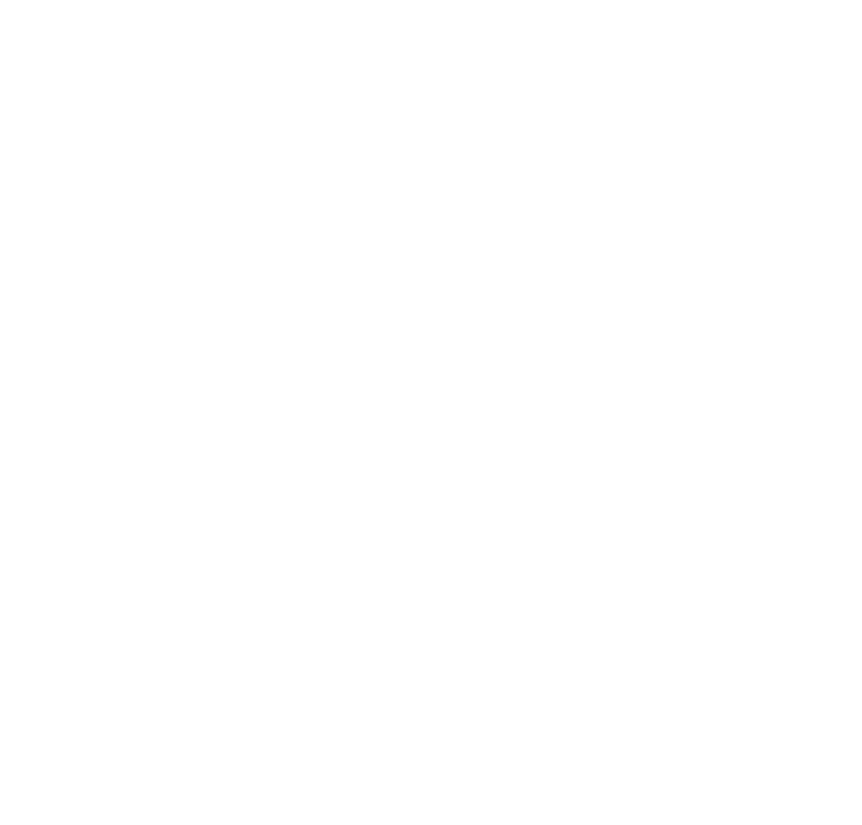
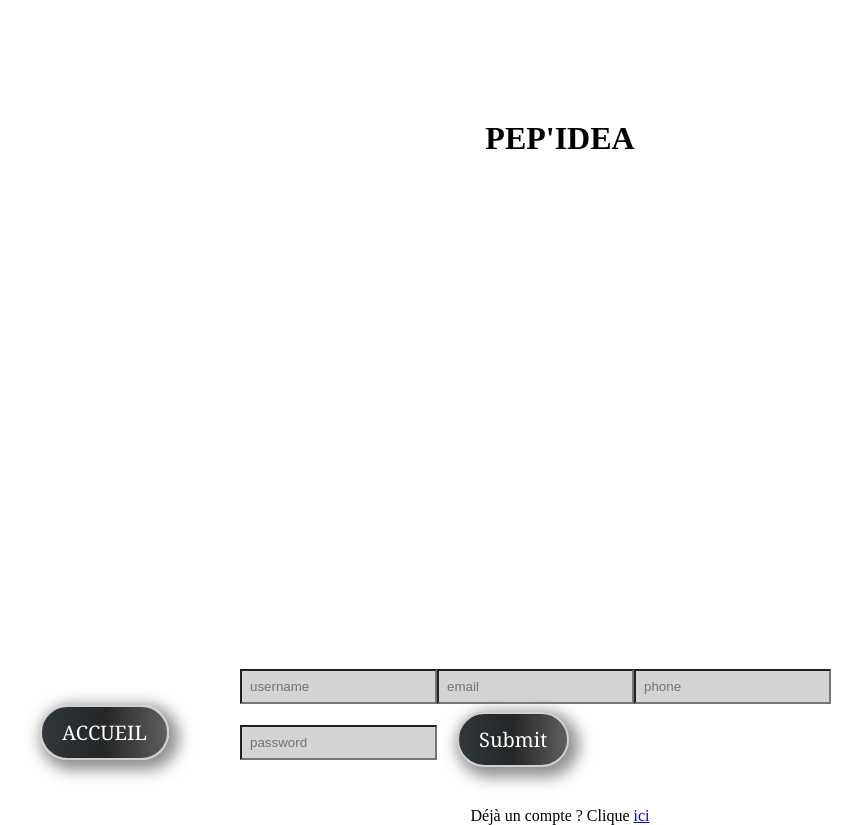
Before and after one commit to WildCodeSchool/remote-fr-q2p3-digico-front, a React (Create React App) app: page /signup in a window 1280 px wide. Shown: the whole page, without its empty margins (80-942 px from the left). Before the commit the page ends 800 px from the top, so only its background shows below. Built offline with nearby package versions, Linux system fonts and the light colour scheme.

Commit message:
pages_inscrption_ok

```diff
--- a/src/App.jsx
+++ b/src/App.jsx
@@ -4,7 +4,11 @@
 import ListIdea from "./pages/Idea/ListIdea.jsx";
 import ListProject from "./pages/Project/ListProject.jsx";
 import DetailsProject from "./pages/Project/DetailsProject.jsx";
-import Signup from "./components/LogIn/Signup.jsx"
+import Signup from "./components/Login/Signup.jsx"
+import Login from "./components/Login/Login.jsx"
+
+
+
 import { BrowserRouter as Router, Switch, Route } from 'react-router-dom';
 import './App.css';
 
@@ -18,7 +22,9 @@
           <Route path="/creer-idee" component={CreateIdea}/>
           <Route path="/liste-idee" component={ListIdea}/>
           <Route path="/liste-projet" component={ListProject}/>
-          <Route path="/inscription" component={Signup}/>
+          <Route path="/signup" component={Signup}/>
+          <Route path="/login" component={Login}/>
+          <Route path="/inscription" component={Login}/>
           <Route path="/details-projet" component={DetailsProject}/>
         </Switch>
       </Router>
--- a/src/components/LogIn/Login.jsx
+++ b/src/components/LogIn/Login.jsx
@@ -1,23 +1,27 @@
 import React from 'react';
 import { useForm } from 'react-hook-form';
 import {Link} from 'react-router-dom';
-
+import './login.css'
 function Login() {
-    const { register, handleSubmit, errors } = useForm();
+    const {  handleSubmit, errors } = useForm();
     const onSubmit = (data) => {
         console.log(data);
       };
 
     return (
-        <div>
-             <form onSubmit={handleSubmit(onSubmit)}>
-                <input name="pseudonyme" ref={register} placeholder="username"/>
-                <input name="password" ref={register} placeholder="password"/>
-                <input type="submit"/>
+        <div className="login">
+            <h1 className="pepidea_login">PEP'IDEA</h1>
+             <form className="form_login" onSubmit={handleSubmit(onSubmit)}>
+                <input className="pseudo_login"  placeholder="username"/>
+                <input className="password_login"  placeholder="password"/>
+                <input className="button_login" type="submit"/>
              </form>
-             <span>
-                 No account yet ? Click <Link>here</Link>.
-             </span>
+             <p className="no_account">
+                 Pas encore de compte ? Clique&nbsp;<Link to="/signup" >ici</Link>.
+                 </p>
+
+                 <Link to='/'  className="button_welcome_login">ACCUEIL</Link>
+
         </div>
     )
 }
--- a/src/components/LogIn/Signup.jsx
+++ b/src/components/LogIn/Signup.jsx
@@ -1,6 +1,7 @@
 import React from 'react';
 import { useForm } from 'react-hook-form';
 import {Link} from 'react-router-dom';
+import "./signup.css"
 
 function Signup() {
     const { handleSubmit, errors } = useForm();
@@ -10,16 +11,18 @@
 
     return (
         <div>
-            <form onSubmit={handleSubmit(onSubmit)}>
-                <input name="pseudonyme"  placeholder="username"/>
-                <input name="email"  placeholder="email" type="email"/>
-                <input name="phone"  placeholder="phone" />
-                <input name="password"  placeholder="password"/>
-                <input type="submit"/>
+            <h1 className="pepidea_signup">PEP'IDEA</h1>
+            <form className="form_signup"onSubmit={handleSubmit(onSubmit)}>
+                <input className="pseudo_signup"name="pseudonyme"  placeholder="username"/>
+                <input className="email_signup"name="email"  placeholder="email" type="email"/>
+                <input className="phone_signup"name="phone"  placeholder="phone" />
+                <input className="password_signup"name="password"  placeholder="password"/>
+                <input className="button_submit" type="submit"/>
              </form>
-             <span>
-                 Got an account ? Click <Link to="/">here</Link> to get back on Homepage.
-             </span>
+             <p className="sentence_no_account">
+                 Déjà un compte ? Clique&nbsp;<Link to="/login" > ici </Link>
+             </p>
+             <Link to='/'  className="button_welcome_signup">ACCUEIL</Link>
         </div>
     )
 }
--- a/src/components/LogIn/login.css
+++ b/src/components/LogIn/login.css
@@ -0,0 +1,108 @@
+.login{
+    display: flex;
+    flex-direction: column;
+}
+
+
+.pepidea_login{
+    text-align: center;
+    margin-top: 15vh;
+}
+
+
+.form_login{
+
+    /* display: flex; */
+    flex-direction: column;
+    width: 50vw;
+    margin-right: auto;
+    margin-left: auto;
+    margin-top: 40%;
+    /* position:absolute;
+    bottom:0; */
+}
+
+.pseudo_login{
+    background-color: rgb(211, 212, 212);
+    padding: 1vh;
+    margin-bottom: 1vh;
+}
+
+
+.password_login{
+    background-color: rgb(211, 212, 212);
+    padding: 1vh;
+    margin-bottom: 4vh;
+}
+
+.button_login{
+
+    margin-left: 20px;
+    text-align: center;
+    margin-top: auto;
+    margin-bottom: auto;
+    color: rgb(255, 255, 255);
+    font-size: 20px;
+    line-height: 11px;
+    padding: 20px;
+    border-radius: 50px;
+    font-family: Georgia, serif;
+    font-weight: normal;
+    text-decoration: none;
+    font-style: normal;
+    font-variant: normal;
+    text-transform: none;
+    background-image: linear-gradient(to right, rgb(49, 55, 59) 0%, rgb(36, 38, 39) 50%, rgb(94, 95, 95) 100%);
+    box-shadow: rgb(143, 142, 142) 5px 5px 15px 5px;
+    border: 2px solid rgb(209, 207, 207);
+    display: inline-block;
+margin-bottom: 5vh;}
+
+
+    .myButton:hover {
+    background: #000000;
+    }
+
+    .myButton:active {
+    background: #070707;
+    }
+
+.no_account{
+
+    text-align: center;
+
+    }
+ .button_welcome_login{
+
+
+    position: fixed;
+    bottom: 0;
+
+    margin-left: 15vh;
+    text-align: center;
+    margin-top: auto;
+    margin-bottom: auto;
+    color: rgb(255, 255, 255);
+    font-size: 20px;
+    line-height: 11px;
+    padding: 20px;
+    border-radius: 50px;
+    font-family: Georgia, serif;
+    font-weight: normal;
+    text-decoration: none;
+    font-style: normal;
+    font-variant: normal;
+    text-transform: none;
+    background-image: linear-gradient(to right, rgb(49, 55, 59) 0%, rgb(36, 38, 39) 50%, rgb(94, 95, 95) 100%);
+    box-shadow: rgb(143, 142, 142) 5px 5px 15px 5px;
+    border: 2px solid rgb(209, 207, 207);
+    display: inline-block;
+margin-bottom: 5vh;}
+
+    .myButton:hover {
+    background: #000000;
+    }
+
+    .myButton:active {
+    background: #070707;
+    }
--- a/src/components/LogIn/signup.css
+++ b/src/components/LogIn/signup.css
@@ -0,0 +1,114 @@
+
+.pepidea_signup{
+    text-align: center;
+    margin-top: 15vh;
+}
+
+
+.form_signup{
+
+    /* display: flex; */
+    flex-direction: column;
+    width: 50vw;
+    margin-right: auto;
+    margin-left: auto;
+    margin-top: 40%;
+    /* position:absolute;
+    bottom:0; */
+}
+
+.pseudo_signup{
+   background-color: rgb(211, 212, 212);
+    padding: 1vh;
+    margin-bottom: 1vh;
+}
+
+.email_signup{
+    background-color: rgb(211, 212, 212);
+    padding: 1vh;
+    margin-bottom: 1vh;
+}
+
+.phone_signup{
+    background-color: rgb(211, 212, 212);
+    padding: 1vh;
+    margin-bottom: 1vh;
+
+}
+
+.password_signup{
+    background-color: rgb(211, 212, 212);
+    padding: 1vh;
+    margin-bottom: 2vh;
+}
+
+.button_submit{
+
+    margin-left: 20px;
+    text-align: center;
+    margin-top: auto;
+    margin-bottom: auto;
+    color: rgb(255, 255, 255);
+    font-size: 20px;
+    line-height: 11px;
+    padding: 20px;
+    border-radius: 50px;
+    font-family: Georgia, serif;
+    font-weight: normal;
+    text-decoration: none;
+    font-style: normal;
+    font-variant: normal;
+    text-transform: none;
+    background-image: linear-gradient(to right, rgb(49, 55, 59) 0%, rgb(36, 38, 39) 50%, rgb(94, 95, 95) 100%);
+    box-shadow: rgb(143, 142, 142) 5px 5px 15px 5px;
+    border: 2px solid rgb(209, 207, 207);
+    display: inline-block;
+margin-bottom: 5vh;}
+
+
+    .myButton:hover {
+    background: #000000;
+    }
+
+    .myButton:active {
+    background: #070707;
+    }
+
+    .sentence_no_account{
+        display: flex;
+       font-size: 2vh;
+       text-align: center;
+      justify-content: center;
+    }
+    .button_welcome_signup{
+        position: fixed;
+        bottom: 0;
+
+        margin-left: 15vh;
+        text-align: center;
+        margin-top: auto;
+        margin-bottom: auto;
+        color: rgb(255, 255, 255);
+        font-size: 20px;
+        line-height: 11px;
+        padding: 20px;
+        border-radius: 50px;
+        font-family: Georgia, serif;
+        font-weight: normal;
+        text-decoration: none;
+        font-style: normal;
+        font-variant: normal;
+        text-transform: none;
+        background-image: linear-gradient(to right, rgb(49, 55, 59) 0%, rgb(36, 38, 39) 50%, rgb(94, 95, 95) 100%);
+        box-shadow: rgb(143, 142, 142) 5px 5px 15px 5px;
+        border: 2px solid rgb(209, 207, 207);
+        display: inline-block;
+    margin-bottom: 5vh;}
+
+        .myButton:hover {
+        background: #000000;
+        }
+
+        .myButton:active {
+        background: #070707;
+        }
--- a/src/components/footer/SubscribeFooter.css
+++ b/src/components/footer/SubscribeFooter.css
@@ -5,7 +5,7 @@
 margin-top: auto;
 display: flex;
 position: fixed;
-bottom: 0;
+top: 0;
 background-color: gray;
 height: 10vh;
 
--- a/src/components/footer/SubscribeFooter.jsx
+++ b/src/components/footer/SubscribeFooter.jsx
@@ -7,7 +7,7 @@
     return (
         <div className="subscribeFooter">
             <Link to='/'  className="button_welcome_subscribe">ACCUEIL</Link>
-            <Link to='/inscription'  className="button_inscription">INSCRIPTION</Link>
+            <Link to='/signup'  className="button_inscription">INSCRIPTION</Link>
 
             <form className="connection">
             <label name="pseudo" >
@@ -23,7 +23,7 @@
                 type="password"
                 className="password"
                 />
-                 <Link to='/connection'  className="button_connection">CONNECTION</Link>
+                 <Link to='/login'  className="button_connection">CONNECTION</Link>
                 </label>
                 </form>
 
--- a/src/pages/Project/ListProject.jsx
+++ b/src/pages/Project/ListProject.jsx
@@ -17,7 +17,8 @@
     }, [])
     return (
         <div>
-            <Navbar/>
+            <SubscribeFooter/>
+
                 <div className="projects-container">
                     {projects
                     .map ((project) =>
@@ -26,7 +27,7 @@
                     </div>
                     )}
                 </div>
-            <SubscribeFooter/>
+                <Navbar/>
         </div>
     )
 }
--- a/src/pages/Welcome/Welcome.jsx
+++ b/src/pages/Welcome/Welcome.jsx
@@ -29,7 +29,9 @@
                 ACCÉDER AUX IDÉES
             </Link>
         </div>
+
         <SubscribeFooter/>
+
     </div>
     )
 }
```
Also changed, not shown: src/pages/Inscription/Inscription.jsx (deleted, +0 -36 lines), src/pages/Welcome/Welcome.css (+43 -17 lines), src/pages/Inscription/Inscription.css (deleted).
